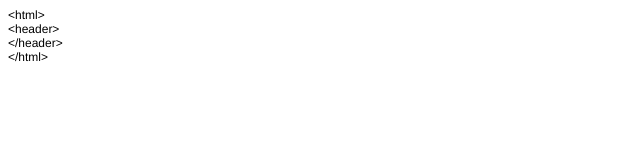
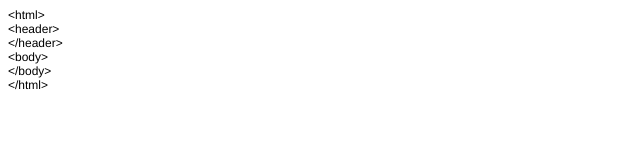
Before and after one commit to mariialitvak/TestWorkGit, a plain HTML site: page index.html in a window 1280 px wide. Shown: the full height of the page, 0-640 px from the left. Drawn offline with Linux system fonts and the light colour scheme.

Commit message:
added body

```diff
--- a/index.html
+++ b/index.html
@@ -15,6 +15,8 @@
 <p class="p1"><span class="s1">&lt;html&gt;</span></p>
 <p class="p1"><span class="s1">&lt;header&gt;</span></p>
 <p class="p1"><span class="s1">&lt;/header&gt;</span></p>
+<p class="p1"><span class="s1">&lt;body&gt;</span></p>
+<p class="p1"><span class="s1">&lt;/body&gt;</span></p>
 <p class="p1"><span class="s1">&lt;/html&gt;</span></p>
 </body>
 </html>
```
